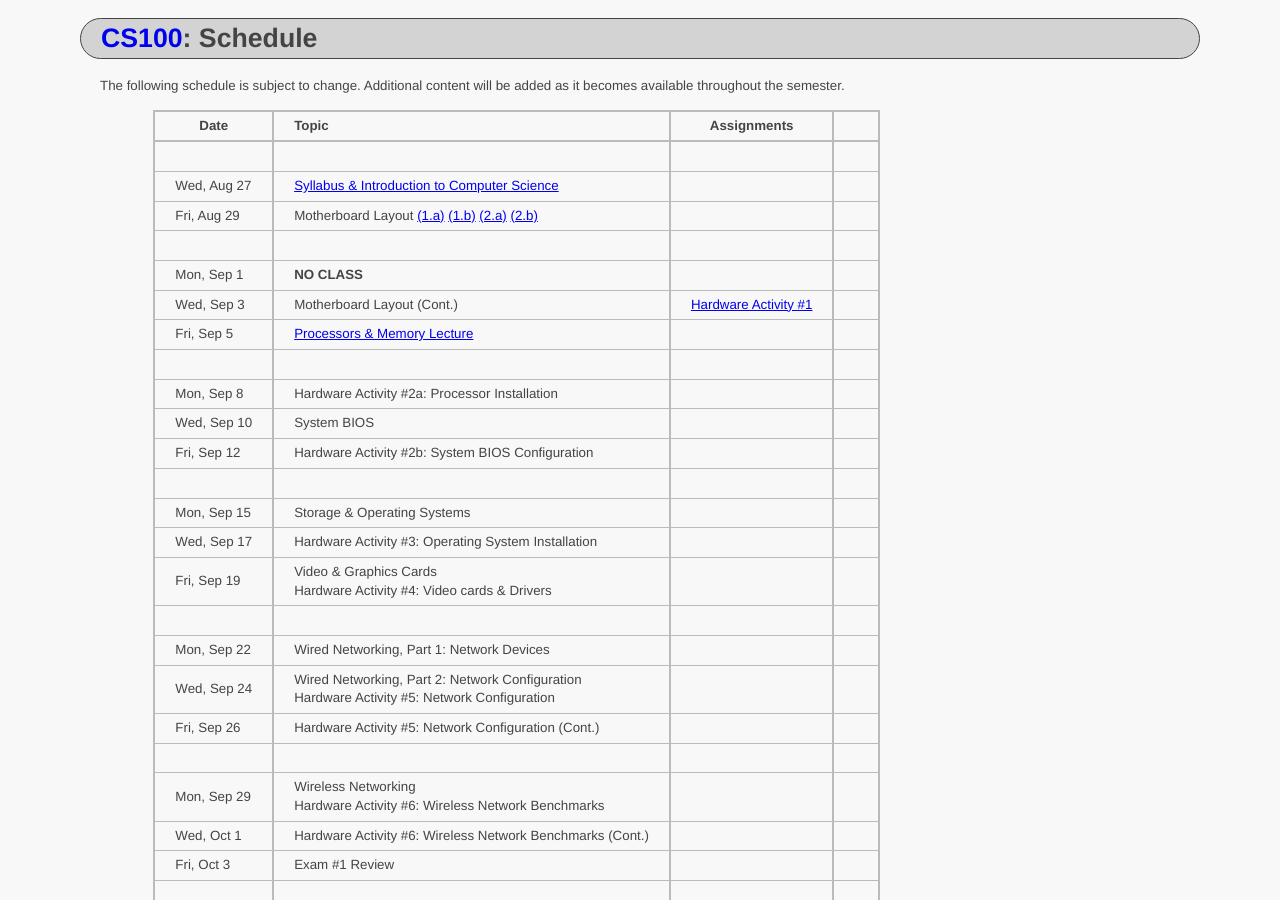
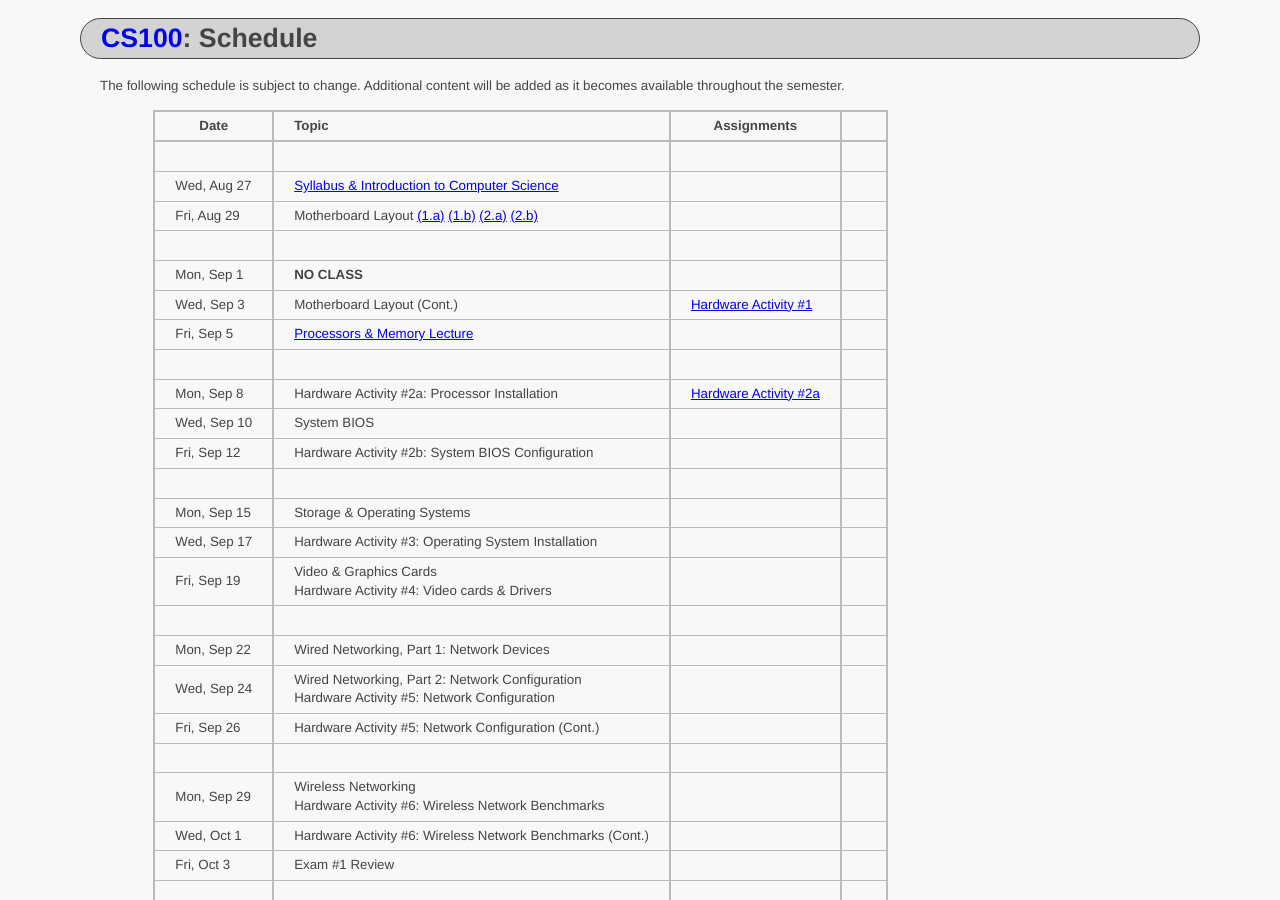
Before and after one commit to ycpcs/cs100-fall2014, a Jekyll site: the page built from schedule.md, in a window 1280 px wide and 900 px high. Built offline with Jekyll 4.4.1, drawn with Linux system fonts in a browser that asks for light colours; Markdown is read by kramdown in place of the engine named in the settings.

Commit message:
updated schedule

```diff
--- a/schedule.md
+++ b/schedule.md
@@ -18,7 +18,7 @@
 >| Wed, Sep 3     |  Motherboard Layout (Cont.)                                                                          |  [Hardware Activity #1](activities_hw/HW_Activity1.pdf)  | <!-- Hardware Activity #1 -->
 >| Fri, Sep 5     |  [Processors & Memory Lecture](lectures/HW_lecture2_processors_and_memory.pdf)                       |                         |
 >|||
->| Mon, Sep 8     |  Hardware Activity #2a: Processor Installation                                                       |                         | <!-- Hardware Activity #2a -->
+>| Mon, Sep 8     |  Hardware Activity #2a: Processor Installation                                                       |  [Hardware Activity #2a](activities_hw/HW_Activity2a.pdf)  | <!-- Hardware Activity #2a -->
 >| Wed, Sep 10    |  System BIOS                                                                                         |                         |
 >| Fri, Sep 12    |  Hardware Activity #2b: System BIOS Configuration                                                    |                         | <!-- Hardware Activity #2b -->
 >|||
```
